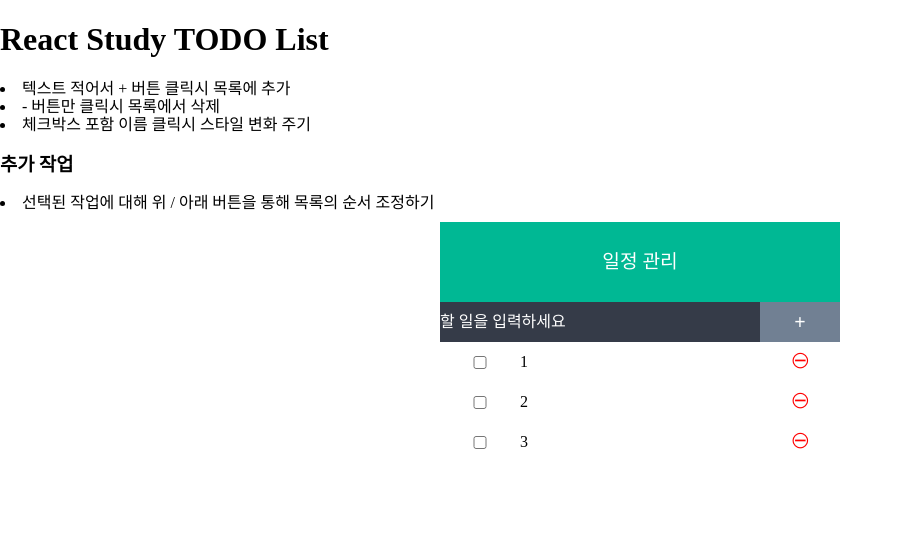
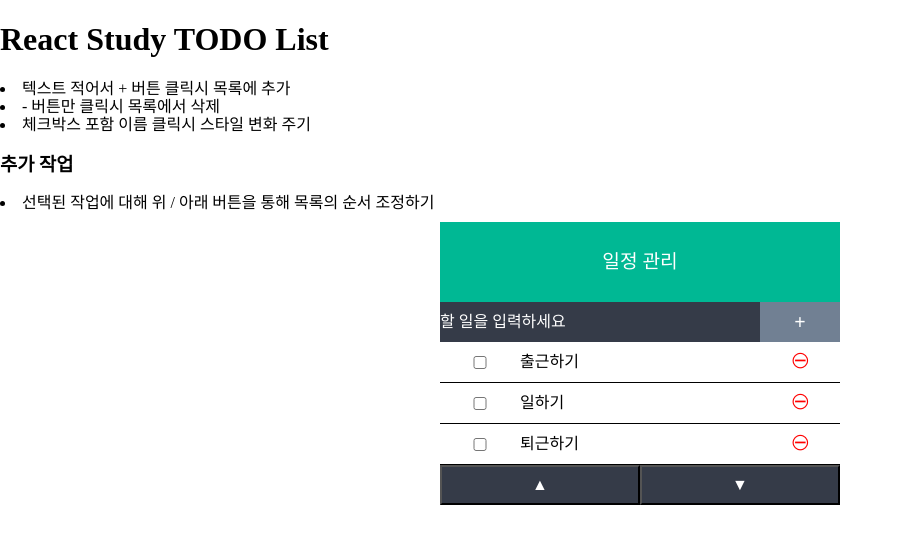
Before and after one commit to dmswl6310/React_Study, a React (Create React App) app: page / in a window 1280 px wide. Shown: the top 544 px of the page, without its empty margins (0-903 px from the left). Built offline with nearby package versions, Linux system fonts and the light colour scheme.

Commit message:
study end

```diff
--- a/src/components/Molecule/ListItem.tsx
+++ b/src/components/Molecule/ListItem.tsx
@@ -11,12 +11,12 @@
   select: (idx: number) => void;
 }) => {
   const deleteBtn = useRef<HTMLDivElement>(null);
-  const activeList = (e : React.MouseEvent<HTMLDivElement, MouseEvent>) => {
+  const activeList = (e: React.MouseEvent<HTMLDivElement, MouseEvent>) => {
     props.select(props.idx);
   };
 
   return (
-    <ItemWrapper onClick={(e) => activeList(e)}>
+    <ItemWrapper active={props.item.checked} onClick={(e) => activeList(e)}>
       <input
         type="checkbox"
         className="listitem-checkbox"
@@ -27,21 +27,26 @@
       <div
         className="listitem-deletebtn"
         onClick={(e) => {
-        props.remove(props.idx)
-        e.stopPropagation();
-        }} ref={deleteBtn}>㊀</div>
+          props.remove(props.idx);
+          e.stopPropagation();
+        }}
+        ref={deleteBtn}
+      >
+        ㊀
+      </div>
     </ItemWrapper>
   );
 };
 
-const ItemWrapper = styled.div`
+const ItemWrapper = styled.div<{ active: boolean }>`
   display: flex;
   width: 100%;
   height: 40px;
   justify-content: space-between;
+  border-bottom: 1px solid black;
   align-items: center;
   .listitem-checkbox {
-    width : 10vh;
+    width: 10vh;
     pointer-events: none;
   }
   .listitem-value {
@@ -49,17 +54,21 @@
     justify-content: left;
     align-items: center;
 
-    width : 30vh;
-    height : 40px;
+    width: 30vh;
+    height: 40px;
+
+    font-style: ${(props) => (props.active === true ? "italic" : "normal")};
+    text-decoration: ${(props) =>
+      props.active === true ? "line-through" : "none"};
   }
   .listitem-deletebtn {
     display: flex;
     justify-content: center;
-    align-items : center;
+    align-items: center;
     color: red;
-    width : 10vh;
-    height : 100%;
-    padding : 0;
+    width: 10vh;
+    height: 100%;
+    padding: 0;
     font-weight: bolder;
     :hover {
       cursor: pointer;
@@ -67,8 +76,9 @@
     }
   }
   :hover {
-    background-color: whitesmoke;
+    background-color: #95afc0;
     cursor: pointer;
   }
+  background-color: ${(props) => (props.active === true ? "#95afc0" : "white")};
 `;
 export default ListItem;
--- /dev/null
+++ b/src/components/Molecule/TodoButtons.tsx
@@ -0,0 +1,31 @@
+import styled from "styled-components";
+
+const TodoButtons = (props: { uplist: any; downlist: any }) => {
+  return (
+    <ButtonsWrapper>
+      <button className="control-buttons" onClick={() => props.uplist()}>
+        {" "}
+        ▲{" "}
+      </button>
+      <button className="control-buttons" onClick={() => props.downlist()}>
+        {" "}
+        ▼{" "}
+      </button>
+    </ButtonsWrapper>
+  );
+};
+
+const ButtonsWrapper = styled.div`
+  display: flex;
+  width: 100%;
+  .control-buttons {
+    width: 100%;
+    height: 40px;
+    background-color: #353b48;
+    color: white;
+    :hover {
+      cursor: pointer;
+    }
+  }
+`;
+export default TodoButtons;
--- a/src/components/Organism/TodoList.tsx
+++ b/src/components/Organism/TodoList.tsx
@@ -2,19 +2,32 @@
 import TodoInput from "../Molecule/TodoInput";
 import styled from "styled-components";
 import { useState } from "react";
+import TodoButtons from "../Molecule/TodoButtons";
 // import TodoInput1 from "../Molecule/TodoInput1";
 
 const TodoList = () => {
   const [list, setlist] = useState([
-    { value: "1", checked: false },
-    { value: "2", checked: false },
-    { value: "3", checked: false },
+    { value: "출근하기", checked: false },
+    { value: "일하기", checked: false },
+    { value: "퇴근하기", checked: false },
   ]);
-
+  const returnCheckedList = () => {
+    // return list.filter((item, idx) => item.checked === true);
+    const checkedList: number[] = [];
+    // map은 모든 인자에 대한 리턴이 존재해야함.
+    // return list.map((item, idx) => {
+    //   if (item.checked === true) return idx;
+    // });
+    list.forEach((item, idx) => {
+      if (item.checked === true) {
+        checkedList.push(idx);
+      }
+    });
+    return checkedList;
+  };
   const addList = (text: string) => {
     setlist([...list, { value: text, checked: false }]);
   };
-
   const remove = (idx: number) => {
     console.log("remove!!");
     const tmpArr = list.slice();
@@ -32,9 +45,43 @@
     setlist(tmpArr);
   };
 
+  const uplist = () => {
+    const beforeArr = returnCheckedList();
+    if (beforeArr.length === 1) {
+      const targetIdx: number = beforeArr[0];
+      const tmpVal = list[targetIdx].value;
+      const tmpArr = list.slice();
+      // 리스트에서 제거
+      if (targetIdx !== 0) {
+        tmpArr.splice(targetIdx, 1);
+        // 리스트에 추가
+        tmpArr.splice(targetIdx - 1, 0, { value: tmpVal, checked: true });
+        setlist(tmpArr);
+      }
+    } else {
+      alert("한개의 항목만 이동 가능합니다.");
+    }
+  };
+
+  const downlist = () => {
+    const beforeArr = returnCheckedList();
+    if (beforeArr.length === 1) {
+      const targetIdx: number = beforeArr[0];
+      const tmpVal = list[targetIdx].value;
+      const tmpArr = list.slice();
+      // 리스트에서 제거
+      tmpArr.splice(targetIdx, 1);
+      // 리스트에 추가
+      tmpArr.splice(targetIdx + 1, 0, { value: tmpVal, checked: true });
+      setlist(tmpArr);
+    } else {
+      alert("한개의 항목만 이동 가능합니다.");
+    }
+  };
+
   return (
     <Wrapper>
-      <div className='todolist-header'>일정 관리</div>
+      <div className="todolist-header">일정 관리</div>
       <TodoInput onClick={addList} />
       {/* <TodoInput1 datalist={list} setlist={setlist} /> */}
       {list.map((item, idx) => {
@@ -48,6 +95,7 @@
           />
         );
       })}
+      <TodoButtons uplist={uplist} downlist={downlist} />
     </Wrapper>
   );
 };
@@ -58,7 +106,7 @@
   width: 50vh;
   margin-left: auto;
   margin-right: auto;
-  margin-top : 10px;
+  margin-top: 10px;
 
   .todolist-header {
     display: flex;
```
